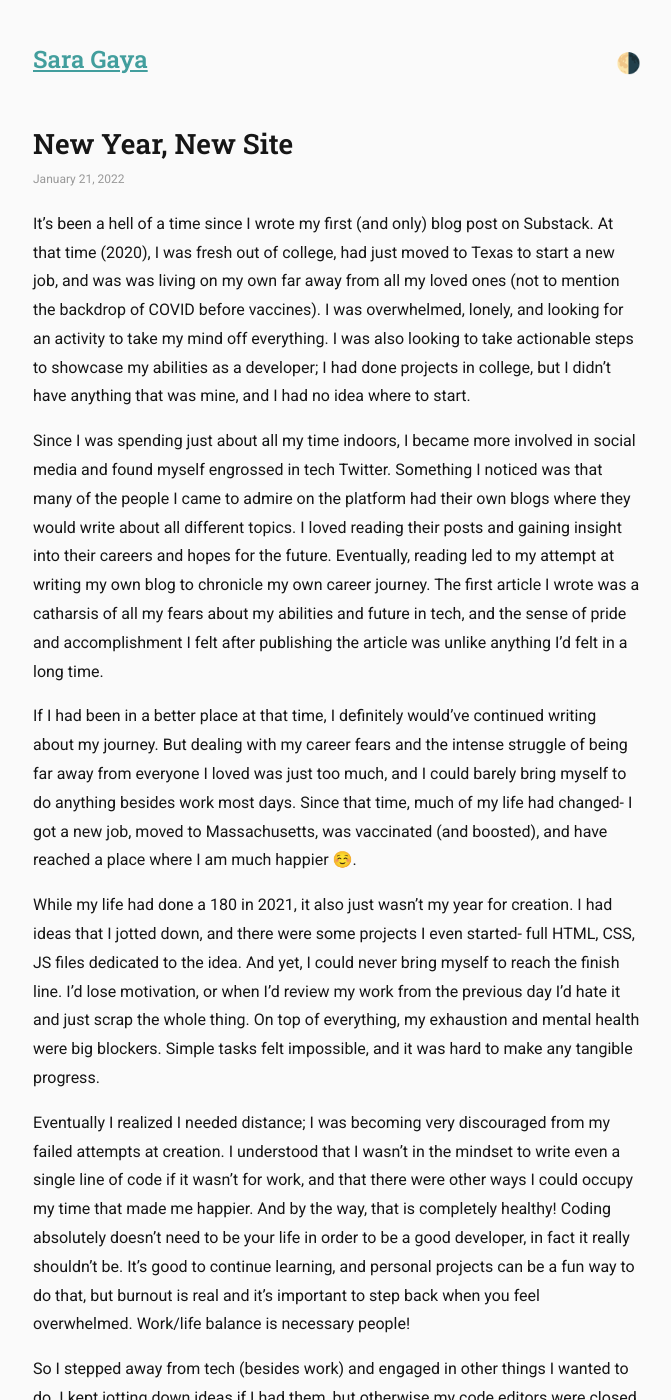
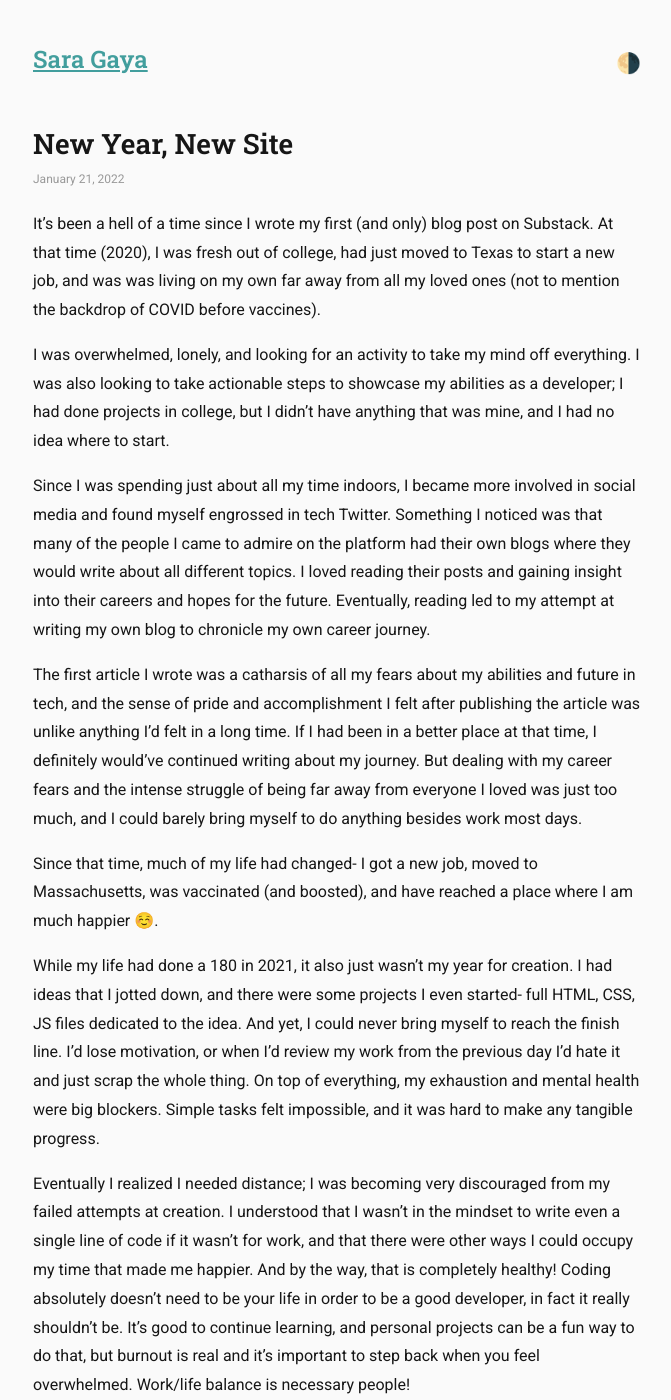
Before and after one commit to sgaya16/blog, a Jekyll site: the page built from _posts/2022-01-22-post-1.md, in a window 1280 px wide and 1400 px high. Shown: the whole window, without its empty margins (303-974 px from the left). Built offline with Jekyll 4.4.1, drawn with Linux system fonts in a browser that asks for light colours; some of the changed text lies outside the part shown.

Commit message:
more edits, more pics

```diff
--- a/_posts/2022-01-22-post-1.md
+++ b/_posts/2022-01-22-post-1.md
@@ -5,11 +5,15 @@ layout: post
 author: Sara Gaya
 ---
 
-It's been a hell of a time since I wrote my first (and only) blog post on Substack. At that time (2020), I was fresh out of college, had just moved to Texas to start a new job, and was was living on my own far away from all my loved ones (not to mention the backdrop of COVID before vaccines). I was overwhelmed, lonely, and looking for an activity to take my mind off everything. I was also looking to take actionable steps to showcase my abilities as a developer; I had done projects in college, but I didn't have anything that was mine, and I had no idea where to start.
+It's been a hell of a time since I wrote my first (and only) blog post on Substack. At that time (2020), I was fresh out of college, had just moved to Texas to start a new job, and was was living on my own far away from all my loved ones (not to mention the backdrop of COVID before vaccines).
 
-Since I was spending just about all my time indoors, I became more involved in social media and found myself engrossed in tech Twitter. Something I noticed was that many of the people I came to admire on the platform had their own blogs where they would write about all different topics. I loved reading their posts and gaining insight into their careers and hopes for the future. Eventually, reading led to my attempt at writing my own blog to chronicle my own career journey. The first article I wrote was a catharsis of all my fears about my abilities and future in tech, and the sense of pride and accomplishment I felt after publishing the article was unlike anything I'd felt in a long time.
+I was overwhelmed, lonely, and looking for an activity to take my mind off everything. I was also looking to take actionable steps to showcase my abilities as a developer; I had done projects in college, but I didn't have anything that was mine, and I had no idea where to start.
 
-If I had been in a better place at that time, I definitely would've continued writing about my journey. But dealing with my career fears and the intense struggle of being far away from everyone I loved was just too much, and I could barely bring myself to do anything besides work most days. Since that time, much of my life had changed- I got a new job, moved to Massachusetts, was vaccinated (and boosted), and have reached a place where I am much happier ☺️.
+Since I was spending just about all my time indoors, I became more involved in social media and found myself engrossed in tech Twitter. Something I noticed was that many of the people I came to admire on the platform had their own blogs where they would write about all different topics. I loved reading their posts and gaining insight into their careers and hopes for the future. Eventually, reading led to my attempt at writing my own blog to chronicle my own career journey.
+
+The first article I wrote was a catharsis of all my fears about my abilities and future in tech, and the sense of pride and accomplishment I felt after publishing the article was unlike anything I'd felt in a long time. If I had been in a better place at that time, I definitely would've continued writing about my journey. But dealing with my career fears and the intense struggle of being far away from everyone I loved was just too much, and I could barely bring myself to do anything besides work most days.
+
+Since that time, much of my life had changed- I got a new job, moved to Massachusetts, was vaccinated (and boosted), and have reached a place where I am much happier ☺️.
 
 While my life had done a 180 in 2021, it also just wasn't my year for creation. I had ideas that I jotted down, and there were some projects I even started- full HTML, CSS, JS files dedicated to the idea. And yet, I could never bring myself to reach the finish line. I'd lose motivation, or when I'd review my work from the previous day I'd hate it and just scrap the whole thing. On top of everything, my exhaustion and mental health were big blockers. Simple tasks felt impossible, and it was hard to make any tangible progress.
 
```
Also changed, not shown: other parts of _posts/2022-01-22-post-1.md (+5 -1 lines), _posts/2022-01-31-post-2.md (+15 -5 lines), assets/images/post_images/arceus_3.jpeg (added).
